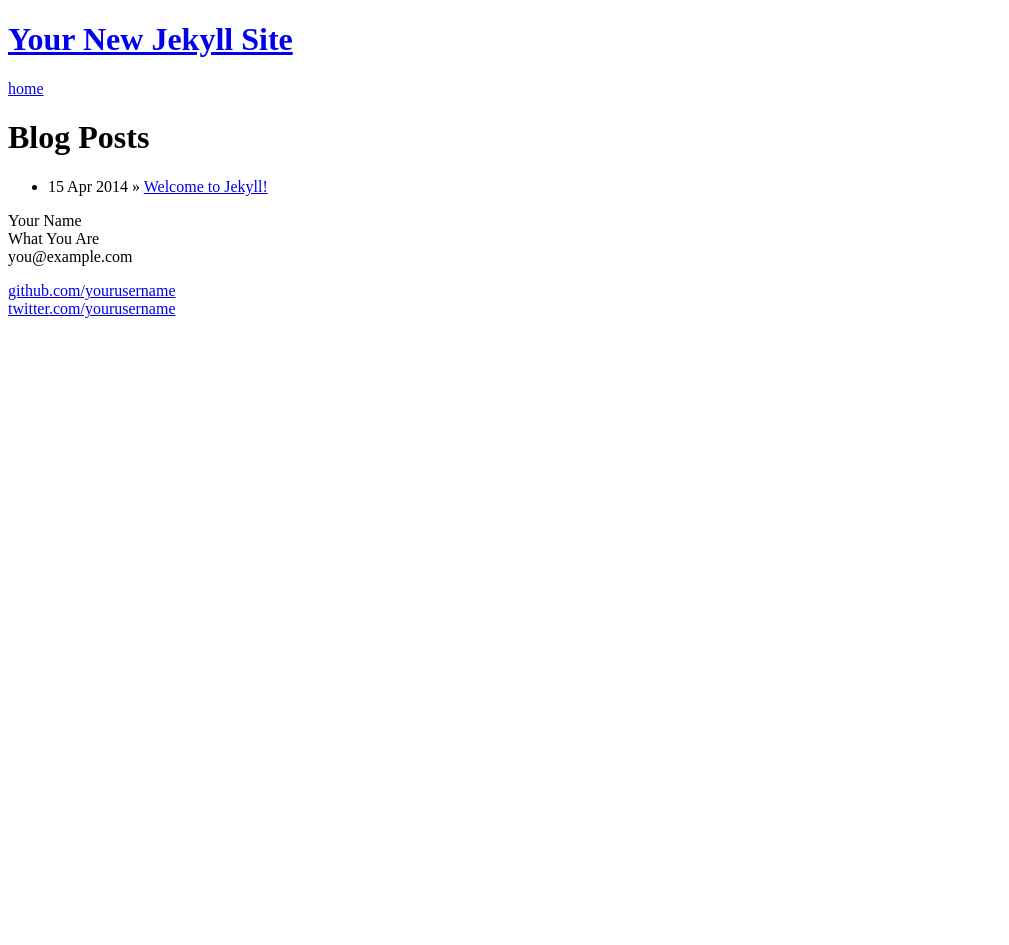
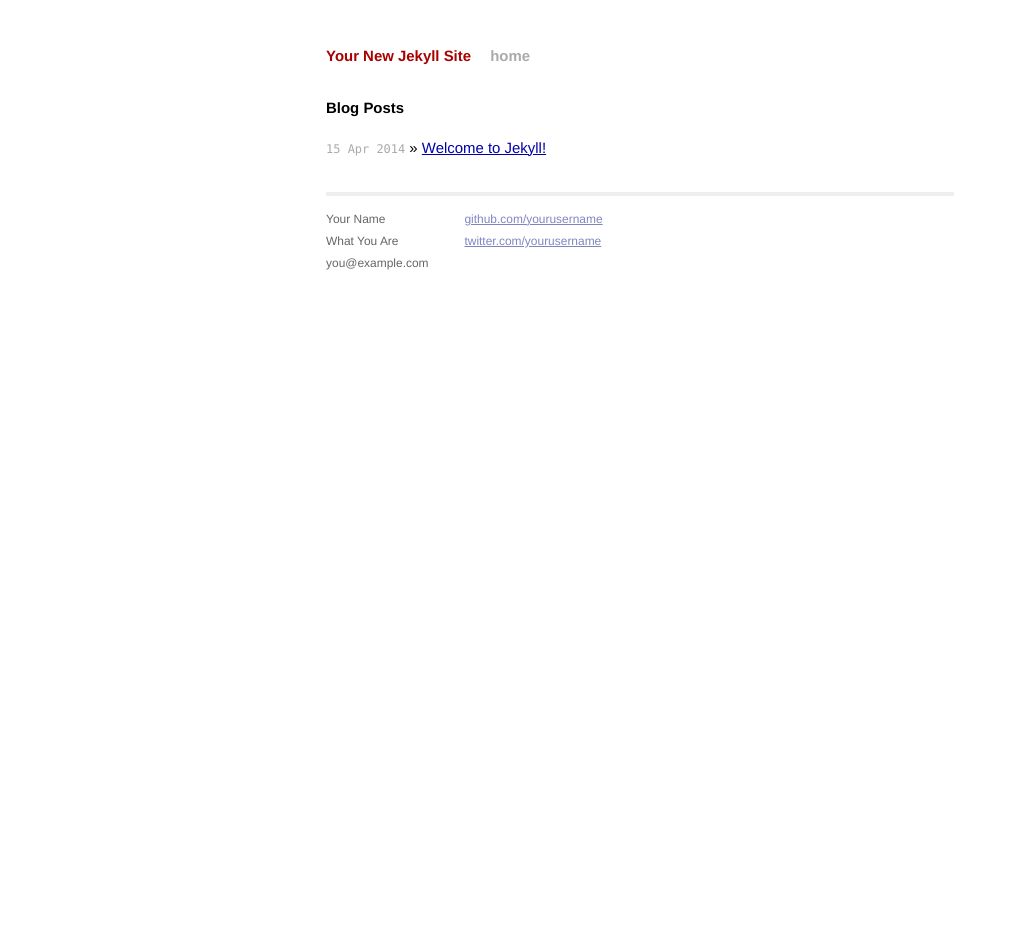
Before and after one commit to el-pastor/BlogTest, a Jekyll site: the page built from index.html, in a window 1280 px wide. Shown: the whole page, without its empty margins (0-1009 px from the left). Built offline with Jekyll 4.4.1, drawn with Linux system fonts in a browser that asks for light colours; Markdown is read by kramdown in place of the engine named in the settings; before the commit the page ends 900 px from its top, so only the background shows below that.

Commit message:
cambios para CSS

```diff
--- a/_layouts/default.html
+++ b/_layouts/default.html
@@ -7,10 +7,10 @@
         <meta name="viewport" content="width=device-width">
 
         <!-- syntax highlighting CSS -->
-        <link rel="stylesheet" href=".../css/syntax.css">
+        <link rel="stylesheet" href="css/syntax.css">
 
         <!-- Custom CSS -->
-        <link rel="stylesheet" href=".../css/main.css">
+        <link rel="stylesheet" href="css/main.css">
 
     </head>
     <body>
```
